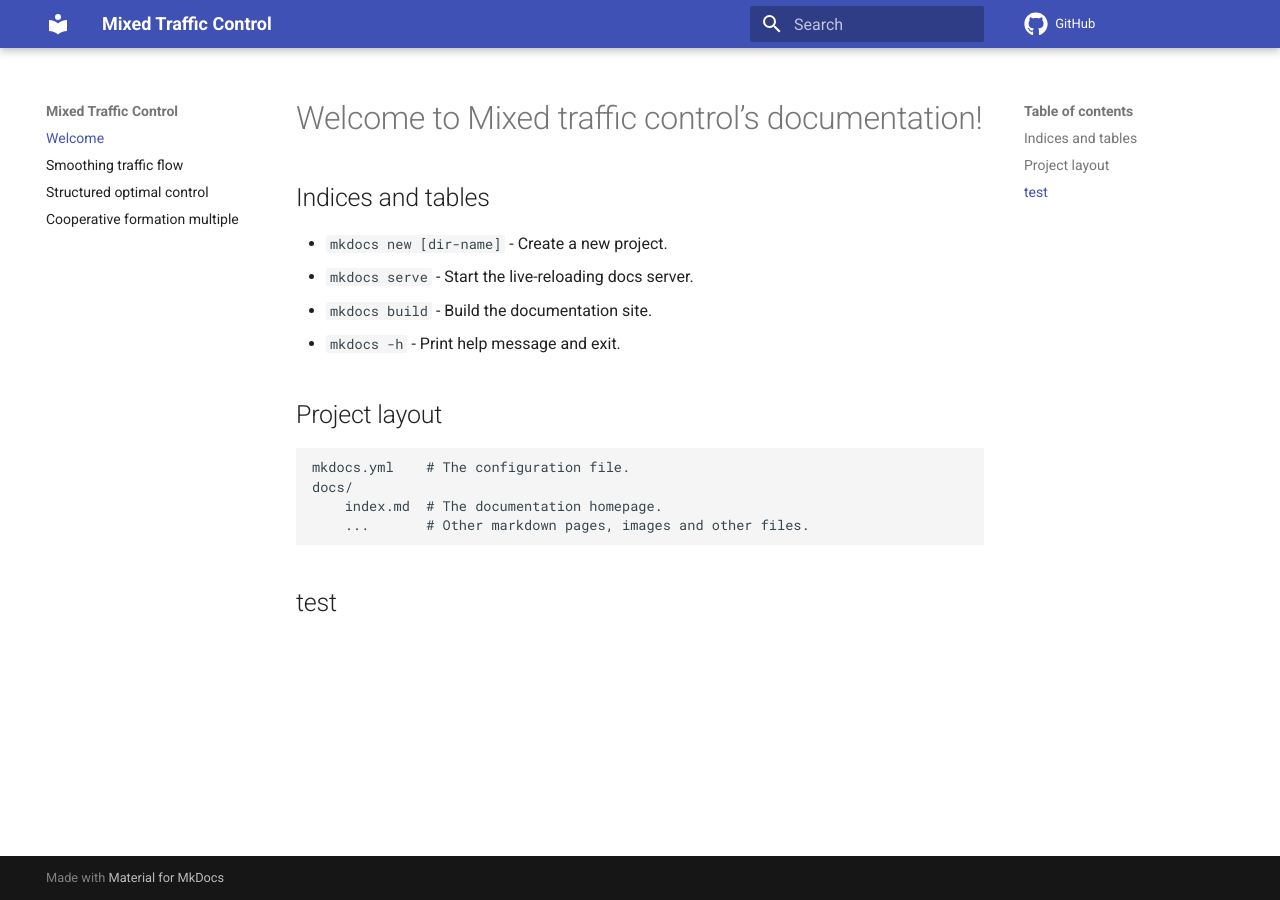
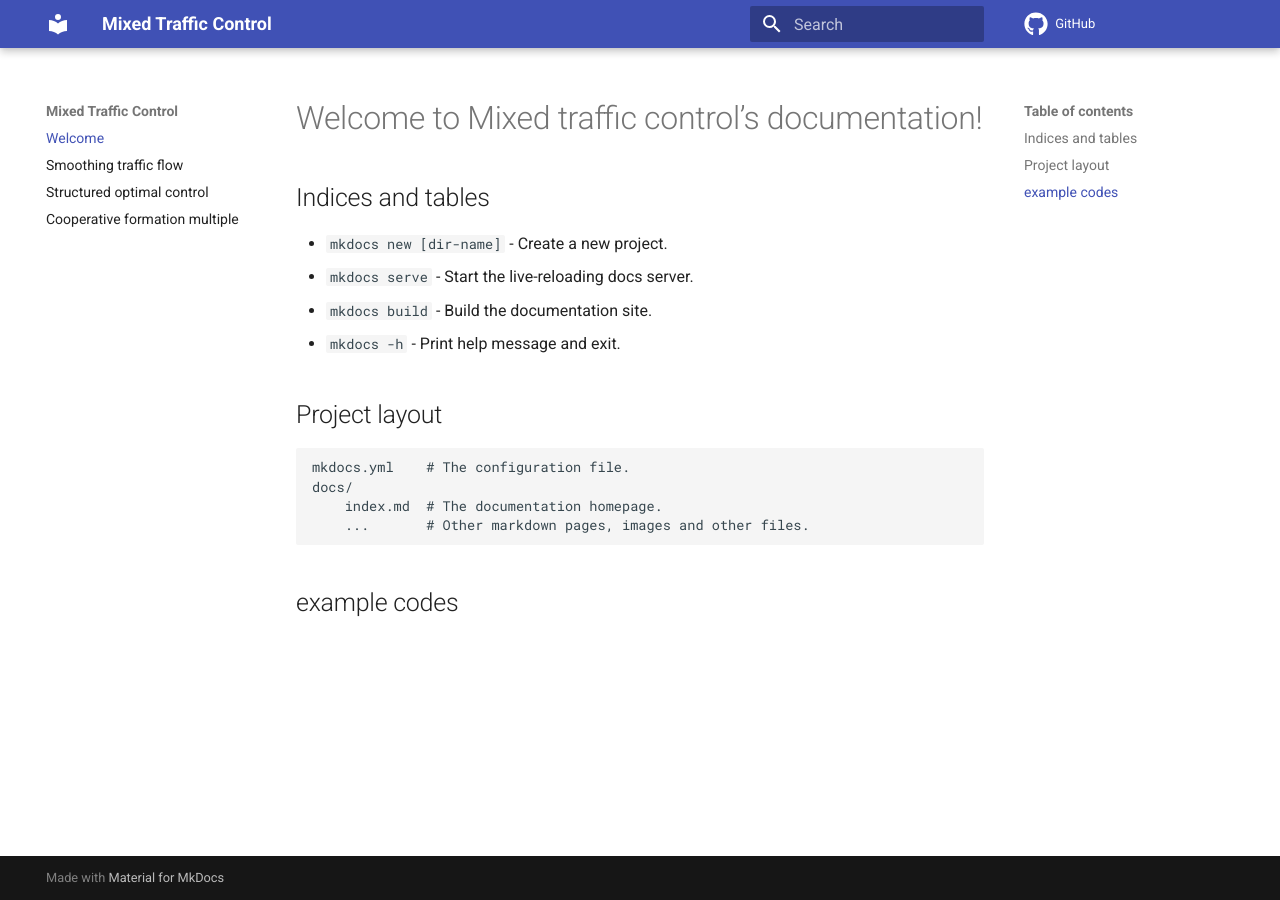
Before and after one commit to soc-ucsd/mixed-traffic, an MkDocs documentation site: the page built from docs/index.md, in a window 1280 px wide. Built offline with MkDocs 1.6.1 and Material for MkDocs 9.7.7, drawn with Linux system fonts in a browser that asks for light colours; comment, search, counter and statistics services are not loaded.

Commit message:
Update index.md

```diff
--- a/docs/index.md
+++ b/docs/index.md
@@ -14,4 +14,4 @@
         index.md  # The documentation homepage.
         ...       # Other markdown pages, images and other files.
 
-## test
+## example codes
```
